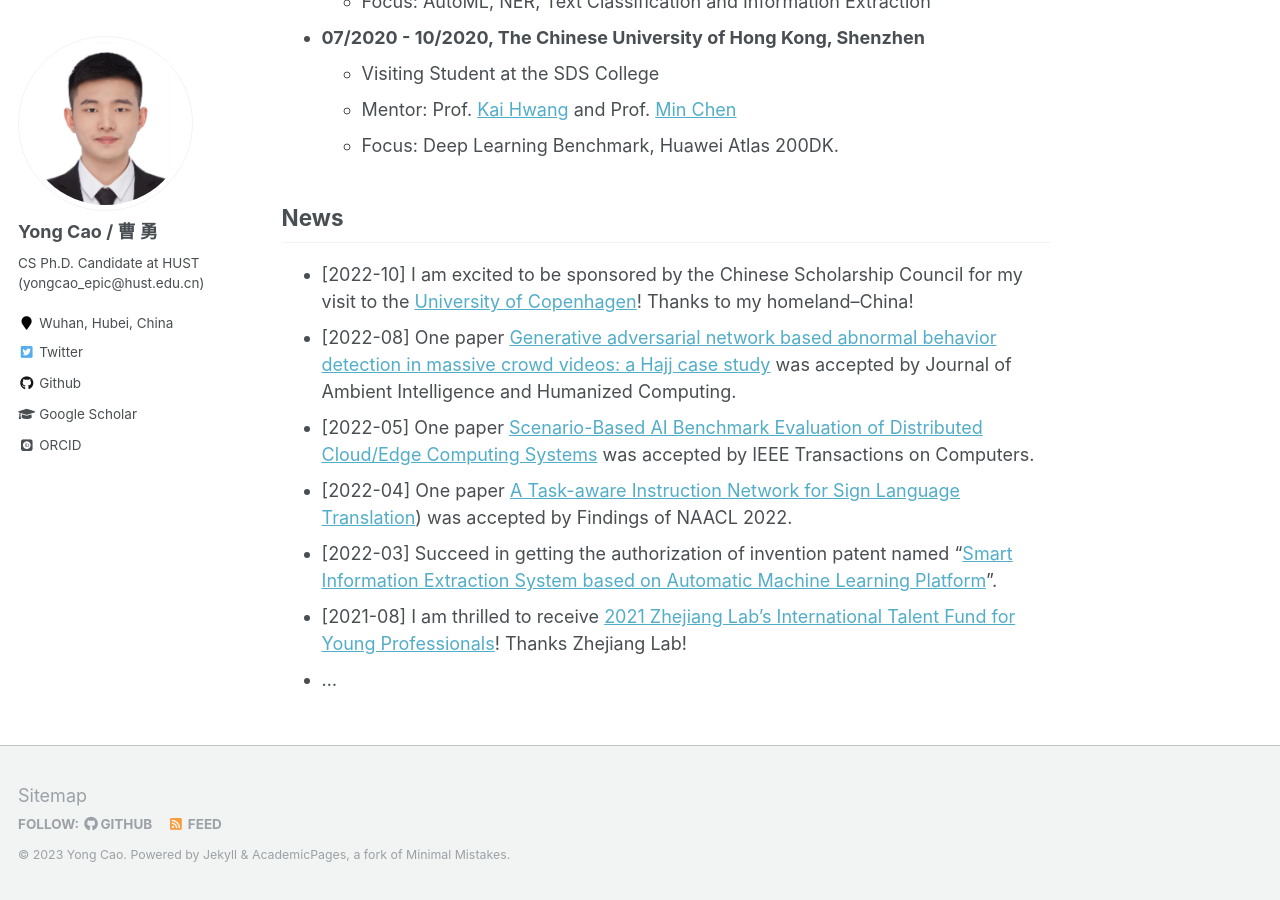
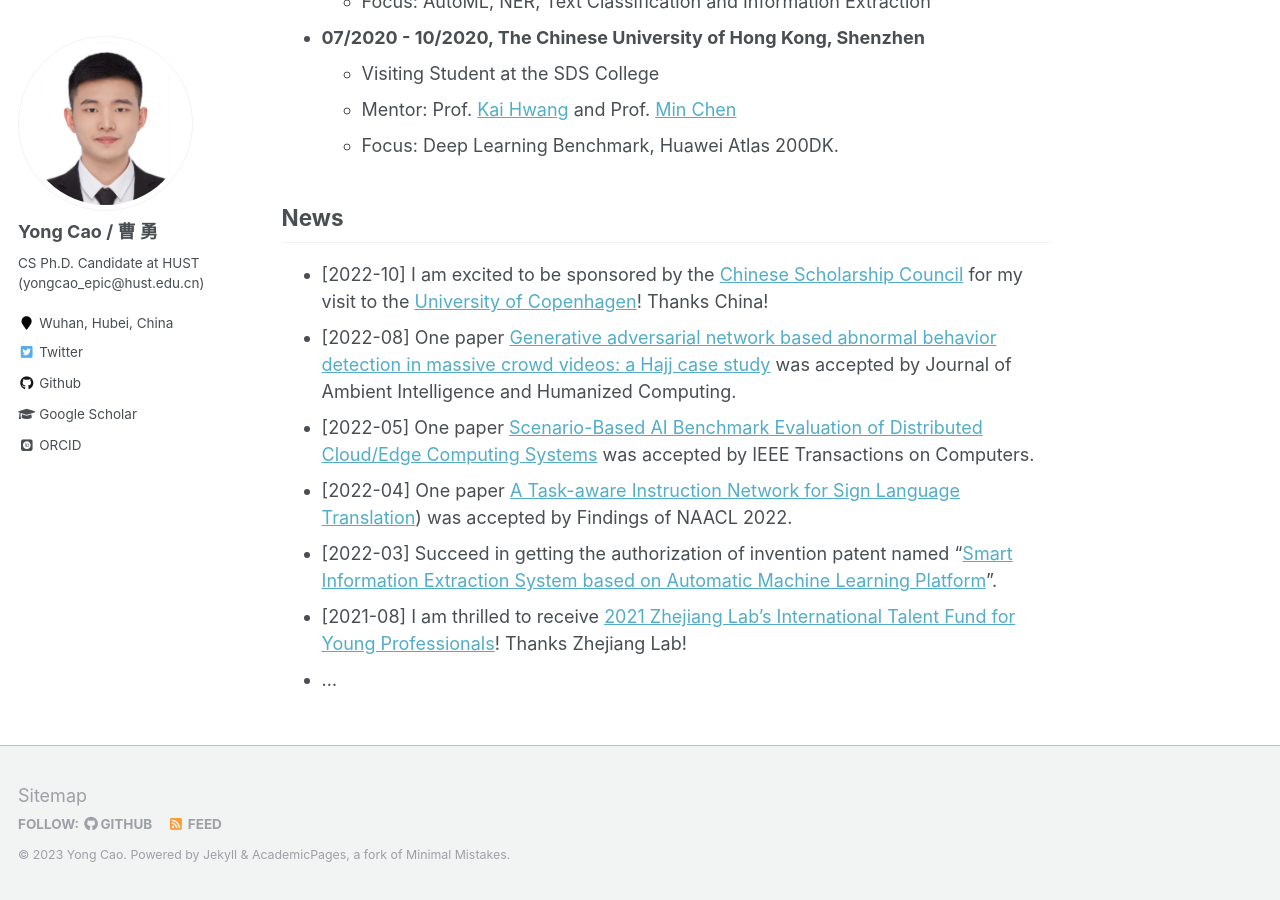
Before and after one commit to yongcaoplus/yongcaoplus.github.io, a Jekyll site: the page built from _pages/about.md, in a window 1280 px wide and 900 px high, scrolled down 1525 px. Built offline with Jekyll 4.4.1, drawn with Linux system fonts in a browser that asks for light colours; some web fonts are replaced.

```diff
--- a/_pages/about.md
+++ b/_pages/about.md
@@ -62,7 +62,7 @@
 
 News
 ------
-* [2022-10] I am excited to be sponsored by the Chinese Scholarship Council for my visit to the [University of Copenhagen](https://www.ku.dk/english/)! Thanks to my homeland--China!
+* [2022-10] I am excited to be sponsored by the [Chinese Scholarship Council](https://www.cscse.edu.cn/cscse/zwlx/jxj/index.html) for my visit to the [University of Copenhagen](https://www.ku.dk/english/)! Thanks China!
 * [2022-08] One paper [Generative adversarial network based abnormal behavior detection in massive crowd videos: a Hajj case study](https://link.springer.com/article/10.1007/s12652-021-03323-5) was accepted by Journal of Ambient Intelligence and Humanized Computing.
 * [2022-05] One paper [Scenario-Based AI Benchmark Evaluation of Distributed Cloud/Edge Computing Systems](https://ieeexplore.ieee.org/abstract/document/9779956) was accepted by IEEE Transactions on Computers.
 * [2022-04] One paper [A Task-aware Instruction Network for Sign Language Translation](https://arxiv.org/abs/2204.05953)) was accepted by Findings of NAACL 2022.
```
